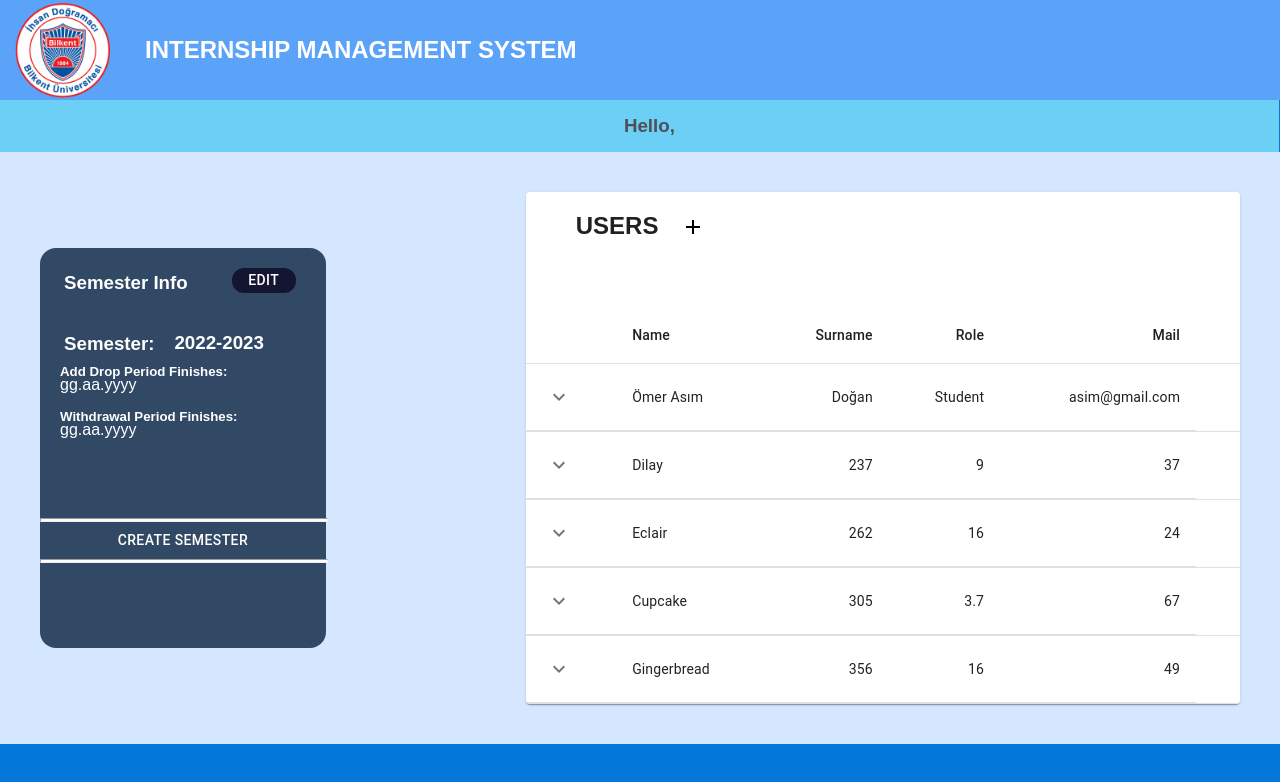
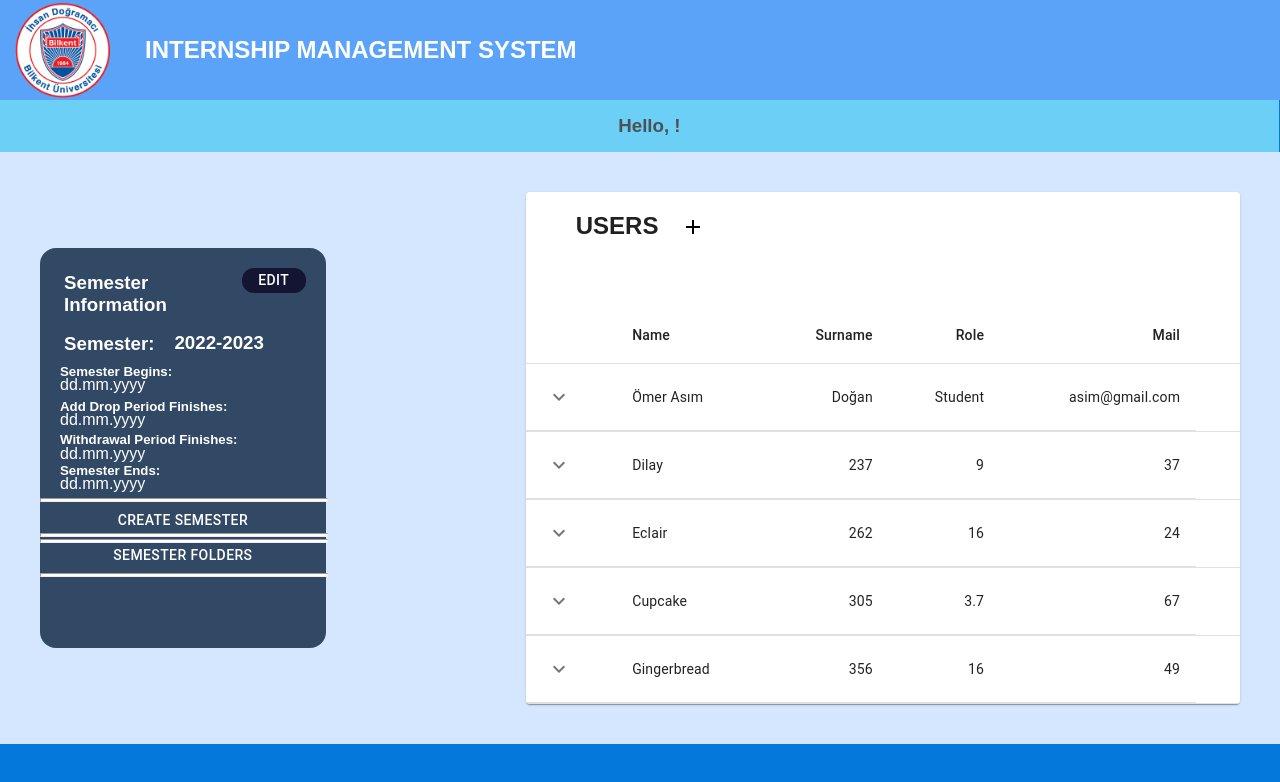
Before and after one commit to EceAtes/RIGEL, a React (Create React App) app: page /adminMainPage in a window 1280 px wide. Shown: the top 782 px of the page. Built offline with nearby package versions, Linux system fonts and the light colour scheme.

Commit message:
hardcoded semester creation

```diff
--- a/src/ömer/AdminMainPage.jsx
+++ b/src/ömer/AdminMainPage.jsx
@@ -513,8 +513,8 @@ const Search = styled('div')(({ theme }) => ({
 
 const AdminMainPage = () => {
     const [isEditable, setIsEditable] = useState(false);
-    const [text1, setText1] = useState('gg.aa.yyyy');
-    const [text2, setText2] = useState('gg.aa.yyyy');
+    const [text1, setText1] = useState('dd.mm.yyyy');
+    const [text2, setText2] = useState('dd.mm.yyyy');
     const [text, setText] = useState('2022-2023');
     const containerRef = useRef(null);
     const [buttonVisible, setButtonVisible] = useState(true);
@@ -549,24 +549,39 @@ const AdminMainPage = () => {
       };
     }, []);
 
-      const navigate = useNavigate();
 
-      const handleClick = () => {
-        setButtonVisible(false);
-        const data = {
-            myBooleanValue: true, // Set the boolean value you want to send
-          };
+    const handleClick = async () => {
+      const requestData = {
+        folderName: 'Spring',
+        userId: 1,
+        firstDay: '01-01-2001',
+        lastDay: '04-05-2004',
+        addDropDeadline: '12-05-2002',
+        withdrawDeadline: '12-05-2002'
+      };
 
-          axios.post('http://localhost:8080', data)
-            .then(response => {
-              // Handle the response from the backend
-              console.log(response.data);
-            })
-            .catch(error => {
-              // Handle any errors that occurred during the request
-              console.error(error);
-            });
-        };
+      try {
+        const response = await axios.post('http://localhost:8080/create-semester', requestData);
+        console.log("yaptim");
+        const responseData = response.data;
+
+        if (responseData.accessDenied) {
+          console.log('Access denied');
+        } else if(responseData.missingSecretary){
+          console.log('Missing secretary');
+        }else if(!responseData.semesterConflict){
+          console.log('Semester already created');
+        }else {
+          // Handle other possible response scenarios
+          console.log('Error:', responseData.errorMessage);
+        }
+        } catch (error) {
+        // Handle errors if any
+      }
+    };
+
+
+
         const name = localStorage.getItem("name");
     return(
         <div style={{width: "100%", height: "100%", display: "flex", flexDirection: "column"}}>
@@ -579,13 +594,13 @@ const AdminMainPage = () => {
           <img className="instructorMainPage-nofitication_icon" />
           <img className="instructorMainPage-logout_icon" />
           </div>
-          <h3 className="instructorMainPage-header_welcome_message" style = {{marginTop: "0px",marginBottom: "0px", width: "96%"}}>Hello, {name}</h3>
+          <h3 className="instructorMainPage-header_welcome_message" style = {{marginTop: "0px",marginBottom: "0px", width: "96%"}}>Hello, {name}!</h3>
           <div style = {{width: "100vw", height: "75vh"}}>
           <Box sx = {{display: "flex", flexDirection: "row", paddingX: "40px", paddingY: "40px", backgroundColor: "#D4E7FF", alignItems: "center", justifyContent: "center"}}>
             <Box sx = {{height: isVisible ? "50vh" : "30vh", width: "60vh", backgroundColor: "#324966",  marginRight: "200px", borderRadius: 4, display: "flex", flexDirection: "column"}}>
                 <Box sx = {{height: "40vh", width: "100%"}}>
                   <Box sx = {{width: "100%", height: "15%", display: "flex", flexDirection: "row"}}>
-                    <h3 style = {{color: "white", margin: "3vh"}}>Semester Info</h3>
+                    <h3 style = {{color: "white", margin: "3vh"}}>Semester Information</h3>
                     <Button onClick={handleButtonClick} disabled={isEditable} style={{ color: isEditable ? 'white' : 'white' }} sx = {{color: "white", alignContent: "center", height: "25px", borderRadius: 3, margin: "20px", backgroundColor: "#141532"}}>{isEditable ? 'Cancel' : 'Edit'}</Button>
                   </Box>
                   <div ref = {containerRef}>
@@ -649,20 +664,31 @@ const AdminMainPage = () => {
                       <h3 style = {{color: "white", marginTop: 18, marginLeft: 20, marginBottom: 30}}>{text}</h3>
                       </Box>
                       <div sx = {{display: "flex", flexDirection: "column"}}>
-                        <h5 style = {{color: "white", marginLeft: 20, marginTop: -20}}>Add Drop Period Finishes:</h5>
+                        <h5 style = {{color: "white", marginLeft: 20, marginTop: -20}}>Semester Begins:</h5>
+                        <div style={{ color: 'white', marginLeft: 20, marginTop: -25}}>{text1}</div>
+                      </div>
+                      <div sx = {{display: "flex", flexDirection: "column"}}>
+                        <h5 style = {{color: "white", marginLeft: 20, marginTop: 5}}>Add Drop Period Finishes:</h5>
                         <div style={{ color: 'white', marginLeft: 20, marginTop: -25}}>{text1}</div>
                       </div>
                       <div>
-                        <h5 style = {{color: "white", marginLeft: 20, marginTop: 15}}>Withdrawal Period Finishes:</h5>
+                        <h5 style = {{color: "white", marginLeft: 20, marginTop: 3}}>Withdrawal Period Finishes:</h5>
                         <div style={{ color: 'white', marginLeft: 20, marginTop: -25}}>{text2}</div>
+                      </div>
+                      <div sx = {{display: "flex", flexDirection: "column"}}>
+                        <h5 style = {{color: "white", marginLeft: 20, marginTop: 0}}>Semester Ends:</h5>
+                        <div style={{ color: 'white', marginLeft: 20, marginTop: -25}}>{text1}</div>
                       </div>
                       </>
                     )}
                     </div>
                 </Box>
-                {buttonVisible && ( <><hr style = {{color: "white", backgroundColor: "white", height: 2, width: "100%", marginTop: -50}}/>
+                {buttonVisible && ( <><hr style = {{color: "white", backgroundColor: "white", height: 2, width: "100%", marginTop: -70}}/>
                     <Button onClick={handleClick} sx = {{color: "white" , width: "100%"}}>CREATE SEMESTER</Button>
                     <hr style = {{color: "white", backgroundColor: "white", height: 2, width: "100%"}}/> </> )}
+                {buttonVisible && ( <><hr style = {{color: "white", backgroundColor: "white", height: 2, width: "100%", marginTop: -10}}/>
+                <Button onClick={handleClick} sx = {{color: "white" , width: "100%"}}>SEMESTER FOLDERS</Button>
+                <hr style = {{color: "white", backgroundColor: "white", height: 2, width: "100%"}}/> </> )}
             </Box>
             <CustomTable/>
             </Box>
```
Also changed, not shown: 8 other files (tests, documents, lock files or other folders).
